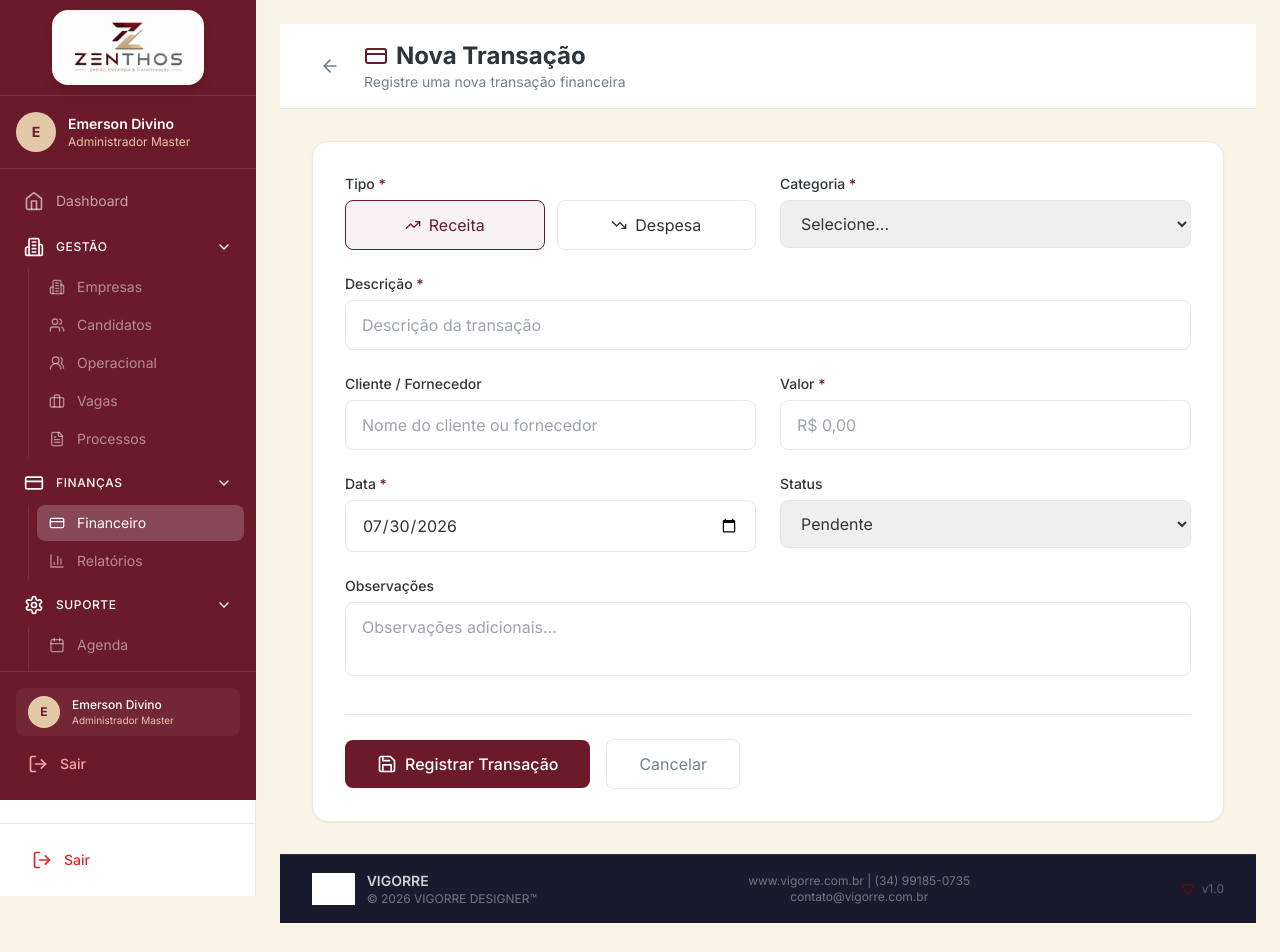
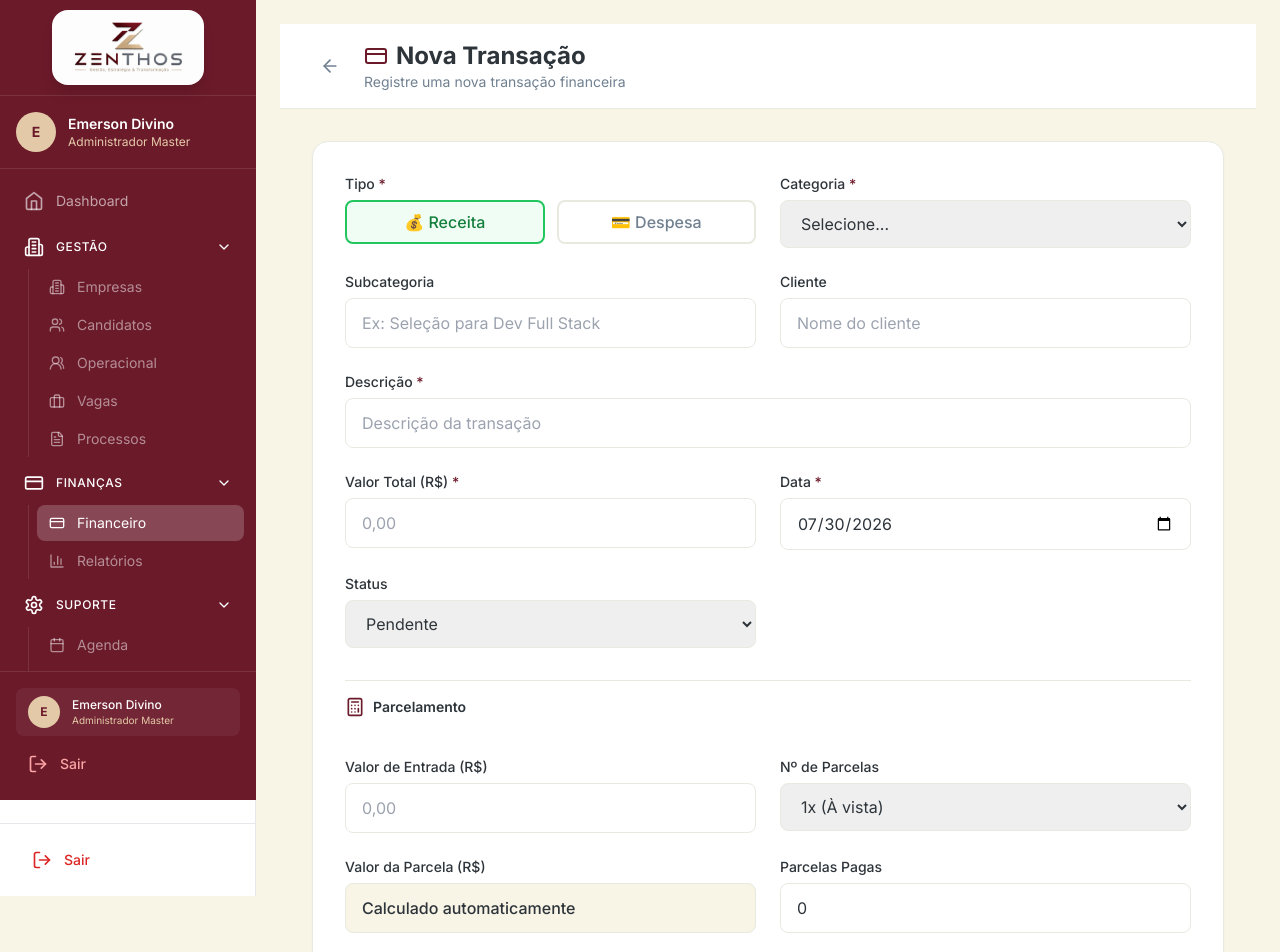
Before and after one commit to trivoroficial/consult_recruit, a Next.js app: page /admin/financeiro/nova-transacao in a window 1280 px wide. Shown: the top 952 px of the page. Built offline with nearby package versions, Linux system fonts and the light colour scheme; grey boxes are pictures that could not be loaded.

Commit message:
Update page.tsx

```diff
--- a/src/app/(dashboard)/admin/financeiro/nova-transacao/page.tsx
+++ b/src/app/(dashboard)/admin/financeiro/nova-transacao/page.tsx
@@ -1,3 +1,4 @@
+// src/app/(dashboard)/admin/financeiro/nova-transacao/page.tsx
 'use client'
 
 import { useState } from 'react'
@@ -5,9 +6,8 @@ import { useRouter } from 'next/navigation'
 import { SidebarAdmin } from '@/components/dashboard/SidebarAdmin'
 import { DashboardFooter } from '@/components/dashboard/DashboardFooter'
 import {
-  CreditCard, ArrowLeft, Save, CheckCircle,
-  TrendingUp, TrendingDown, Calendar, User, FileText,
-  CircleDollarSign
+  CreditCard, ArrowLeft, Save, CheckCircle, XCircle,
+  Plus, Calendar, DollarSign, Calculator
 } from 'lucide-react'
 import { criarTransacao } from '@/actions/financeiro'
 
@@ -16,17 +16,41 @@ export default function NovaTransacao() {
   const [loading, setLoading] = useState(false)
   const [success, setSuccess] = useState(false)
   const [error, setError] = useState<string | null>(null)
+
   const [form, setForm] = useState({
     tipo: 'receita',
     categoria: '',
+    categoria_detalhada: '',
     descricao: '',
     cliente: '',
     valor: '',
     data: new Date().toISOString().split('T')[0],
     status: 'pendente',
     observacoes: '',
-    categoriaDetalhada: ''
+    // Campos de parcelamento
+    valor_entrada: '',
+    parcelas_total: '1',
+    parcelas_pagas: '0',
+    valor_parcela: '',
+    data_proxima_parcela: '',
+    data_ultima_parcela: ''
   })
+
+  // Calcular valor da parcela automaticamente
+  const calcularParcela = () => {
+    const valorTotal = parseFloat(form.valor) || 0
+    const entrada = parseFloat(form.valor_entrada) || 0
+    const parcelas = parseInt(form.parcelas_total) || 1
+    const restante = valorTotal - entrada
+
+    if (parcelas > 0 && restante > 0) {
+      const valorParcela = restante / parcelas
+      setForm(prev => ({
+        ...prev,
+        valor_parcela: valorParcela.toFixed(2)
+      }))
+    }
+  }
 
   const handleSubmit = async (e: React.FormEvent) => {
     e.preventDefault()
@@ -34,18 +58,43 @@ export default function NovaTransacao() {
     setError(null)
 
     try {
-      const result = await criarTransacao(form)
+      if (!form.descricao.trim()) {
+        setError('A descrição é obrigatória')
+        setLoading(false)
+        return
+      }
+
+      if (!form.valor || parseFloat(form.valor) <= 0) {
+        setError('O valor é obrigatório e deve ser maior que zero')
+        setLoading(false)
+        return
+      }
+
+      const dados = {
+        ...form,
+        valor: parseFloat(form.valor),
+        valor_entrada: form.valor_entrada ? parseFloat(form.valor_entrada) : null,
+        valor_parcela: form.valor_parcela ? parseFloat(form.valor_parcela) : null,
+        parcelas_total: parseInt(form.parcelas_total) || 1,
+        parcelas_pagas: parseInt(form.parcelas_pagas) || 0
+      }
+
+      console.log('Enviando dados:', dados)
+
+      const result = await criarTransacao(dados)
+
       if (result.success) {
         setSuccess(true)
         setTimeout(() => {
           router.push('/admin/financeiro')
         }, 2000)
       } else {
-        setError(result.error || 'Erro ao registrar transação')
+        setError(result.error || 'Erro ao criar transação')
         setLoading(false)
       }
-    } catch (err) {
-      setError('Erro ao registrar transação')
+    } catch (err: any) {
+      console.error('Erro:', err)
+      setError(err.message || 'Erro ao criar transação')
       setLoading(false)
     }
   }
@@ -60,10 +109,7 @@ export default function NovaTransacao() {
               <div className="w-20 h-20 bg-green-100 rounded-full flex items-center justify-center mx-auto mb-4">
                 <CheckCircle className="h-10 w-10 text-green-600" />
               </div>
-              <h2 className="text-2xl font-bold text-[#2D343A]">Transação registrada com sucesso!</h2>
-              <p className="text-[#708090] mt-2">
-                A transação {form.descricao} foi registrada.
-              </p>
+              <h2 className="text-2xl font-bold text-[#2D343A]">Transação criada com sucesso!</h2>
               <button
                 onClick={() => router.push('/admin/financeiro')}
                 className="mt-6 px-6 py-2 bg-[#6B1A2A] text-white rounded-lg hover:bg-[#4A0E1A] transition"
@@ -103,62 +149,92 @@ export default function NovaTransacao() {
         <div className="flex-1 p-8">
           <form onSubmit={handleSubmit} className="bg-white rounded-2xl shadow-sm border border-[#E8EAE0] p-8">
             {error && (
-              <div className="bg-red-50 border border-red-200 text-red-700 px-4 py-3 rounded-lg mb-4 text-sm">
+              <div className="bg-red-50 border border-red-200 text-red-700 px-4 py-3 rounded-lg mb-4 text-sm flex items-center gap-2">
+                <XCircle className="h-4 w-4 flex-shrink-0" />
                 {error}
               </div>
             )}
 
             <div className="grid grid-cols-1 md:grid-cols-2 gap-6">
+              {/* Tipo */}
               <div>
                 <label className="block text-sm font-medium text-[#2D343A] mb-1.5">
                   Tipo <span className="text-[#6B1A2A]">*</span>
                 </label>
-                <div className="grid grid-cols-2 gap-3">
+                <div className="flex gap-3">
                   <button
                     type="button"
                     onClick={() => setForm({...form, tipo: 'receita'})}
-                    className={`py-3 px-4 rounded-lg border transition flex items-center justify-center gap-2 ${
+                    className={`flex-1 py-2 rounded-lg border-2 transition font-medium ${
                       form.tipo === 'receita'
-                        ? 'border-[#6B1A2A] bg-[#6B1A2A]/5 text-[#6B1A2A]'
-                        : 'border-[#E8EAE0] hover:bg-[#F8F4E6]'
+                        ? 'border-green-500 bg-green-50 text-green-700'
+                        : 'border-[#E8EAE0] text-[#708090] hover:bg-[#F8F4E6]'
                     }`}
                   >
-                    <TrendingUp className="h-4 w-4" /> Receita
+                    💰 Receita
                   </button>
                   <button
                     type="button"
                     onClick={() => setForm({...form, tipo: 'despesa'})}
-                    className={`py-3 px-4 rounded-lg border transition flex items-center justify-center gap-2 ${
+                    className={`flex-1 py-2 rounded-lg border-2 transition font-medium ${
                       form.tipo === 'despesa'
-                        ? 'border-[#6B1A2A] bg-[#6B1A2A]/5 text-[#6B1A2A]'
-                        : 'border-[#E8EAE0] hover:bg-[#F8F4E6]'
+                        ? 'border-red-500 bg-red-50 text-red-700'
+                        : 'border-[#E8EAE0] text-[#708090] hover:bg-[#F8F4E6]'
                     }`}
                   >
-                    <TrendingDown className="h-4 w-4" /> Despesa
+                    💳 Despesa
                   </button>
                 </div>
               </div>
+
+              {/* Categoria */}
               <div>
                 <label className="block text-sm font-medium text-[#2D343A] mb-1.5">
                   Categoria <span className="text-[#6B1A2A]">*</span>
                 </label>
                 <select
-                  required
                   className="w-full px-4 py-3 border border-[#E8EAE0] rounded-lg focus:outline-none focus:ring-2 focus:ring-[#6B1A2A] transition"
                   value={form.categoria}
                   onChange={(e) => setForm({...form, categoria: e.target.value})}
+                  required
                 >
                   <option value="">Selecione...</option>
-                  <option value="recrutamento">Recrutamento</option>
-                  <option value="consultoria">Consultoria</option>
-                  <option value="treinamento">Treinamento</option>
-                  <option value="marketing">Marketing</option>
-                  <option value="infraestrutura">Infraestrutura</option>
-                  <option value="prestadores">Prestadores</option>
-                  <option value="impostos">Impostos</option>
-                  <option value="outros">Outros</option>
+                  <option value="Consultoria">Consultoria</option>
+                  <option value="Recrutamento">Recrutamento</option>
+                  <option value="Treinamento">Treinamento</option>
+                  <option value="Segurança Alimentar">Segurança Alimentar</option>
+                  <option value="Assinatura">Assinatura</option>
+                  <option value="Outros">Outros</option>
                 </select>
               </div>
+
+              {/* Categoria Detalhada */}
+              <div>
+                <label className="block text-sm font-medium text-[#2D343A] mb-1.5">
+                  Subcategoria
+                </label>
+                <input
+                  type="text"
+                  className="w-full px-4 py-3 border border-[#E8EAE0] rounded-lg focus:outline-none focus:ring-2 focus:ring-[#6B1A2A] transition"
+                  value={form.categoria_detalhada}
+                  onChange={(e) => setForm({...form, categoria_detalhada: e.target.value})}
+                  placeholder="Ex: Seleção para Dev Full Stack"
+                />
+              </div>
+
+              {/* Cliente */}
+              <div>
+                <label className="block text-sm font-medium text-[#2D343A] mb-1.5">Cliente</label>
+                <input
+                  type="text"
+                  className="w-full px-4 py-3 border border-[#E8EAE0] rounded-lg focus:outline-none focus:ring-2 focus:ring-[#6B1A2A] transition"
+                  value={form.cliente}
+                  onChange={(e) => setForm({...form, cliente: e.target.value})}
+                  placeholder="Nome do cliente"
+                />
+              </div>
+
+              {/* Descrição */}
               <div className="md:col-span-2">
                 <label className="block text-sm font-medium text-[#2D343A] mb-1.5">
                   Descrição <span className="text-[#6B1A2A]">*</span>
@@ -172,31 +248,23 @@ export default function NovaTransacao() {
                   placeholder="Descrição da transação"
                 />
               </div>
+
+              {/* Valor e Data */}
               <div>
                 <label className="block text-sm font-medium text-[#2D343A] mb-1.5">
-                  Cliente / Fornecedor
+                  Valor Total (R$) <span className="text-[#6B1A2A]">*</span>
                 </label>
                 <input
-                  type="text"
-                  className="w-full px-4 py-3 border border-[#E8EAE0] rounded-lg focus:outline-none focus:ring-2 focus:ring-[#6B1A2A] transition"
-                  value={form.cliente}
-                  onChange={(e) => setForm({...form, cliente: e.target.value})}
-                  placeholder="Nome do cliente ou fornecedor"
-                />
-              </div>
-              <div>
-                <label className="block text-sm font-medium text-[#2D343A] mb-1.5">
-                  Valor <span className="text-[#6B1A2A]">*</span>
-                </label>
-                <input
-                  type="text"
+                  type="number"
+                  step="0.01"
                   required
                   className="w-full px-4 py-3 border border-[#E8EAE0] rounded-lg focus:outline-none focus:ring-2 focus:ring-[#6B1A2A] transition"
                   value={form.valor}
                   onChange={(e) => setForm({...form, valor: e.target.value})}
-                  placeholder="R$ 0,00"
+                  placeholder="0,00"
                 />
               </div>
+
               <div>
                 <label className="block text-sm font-medium text-[#2D343A] mb-1.5">
                   Data <span className="text-[#6B1A2A]">*</span>
@@ -209,10 +277,10 @@ export default function NovaTransacao() {
                   onChange={(e) => setForm({...form, data: e.target.value})}
                 />
               </div>
+
+              {/* Status */}
               <div>
-                <label className="block text-sm font-medium text-[#2D343A] mb-1.5">
-                  Status
-                </label>
+                <label className="block text-sm font-medium text-[#2D343A] mb-1.5">Status</label>
                 <select
                   className="w-full px-4 py-3 border border-[#E8EAE0] rounded-lg focus:outline-none focus:ring-2 focus:ring-[#6B1A2A] transition"
                   value={form.status}
@@ -220,16 +288,127 @@ export default function NovaTransacao() {
                 >
                   <option value="pendente">Pendente</option>
                   <option value="pago">Pago</option>
-                  <option value="atrasado">Atrasado</option>
                   <option value="cancelado">Cancelado</option>
                 </select>
               </div>
+
+              {/* ============================================ */}
+              {/* SEÇÃO DE PARCELAMENTO */}
+              {/* ============================================ */}
               <div className="md:col-span-2">
+                <div className="border-t border-[#E8EAE0] pt-4 mt-2">
+                  <h3 className="text-sm font-semibold text-[#2D343A] flex items-center gap-2 mb-4">
+                    <Calculator className="h-5 w-5 text-[#6B1A2A]" />
+                    Parcelamento
+                  </h3>
+                </div>
+              </div>
+
+              {/* Valor de Entrada */}
+              <div>
                 <label className="block text-sm font-medium text-[#2D343A] mb-1.5">
-                  Observações
+                  Valor de Entrada (R$)
                 </label>
+                <input
+                  type="number"
+                  step="0.01"
+                  className="w-full px-4 py-3 border border-[#E8EAE0] rounded-lg focus:outline-none focus:ring-2 focus:ring-[#6B1A2A] transition"
+                  value={form.valor_entrada}
+                  onChange={(e) => {
+                    setForm({...form, valor_entrada: e.target.value})
+                  }}
+                  onBlur={calcularParcela}
+                  placeholder="0,00"
+                />
+              </div>
+
+              {/* Número de Parcelas */}
+              <div>
+                <label className="block text-sm font-medium text-[#2D343A] mb-1.5">
+                  Nº de Parcelas
+                </label>
+                <select
+                  className="w-full px-4 py-3 border border-[#E8EAE0] rounded-lg focus:outline-none focus:ring-2 focus:ring-[#6B1A2A] transition"
+                  value={form.parcelas_total}
+                  onChange={(e) => {
+                    setForm({...form, parcelas_total: e.target.value})
+                    setTimeout(calcularParcela, 100)
+                  }}
+                >
+                  <option value="1">1x (À vista)</option>
+                  <option value="2">2x</option>
+                  <option value="3">3x</option>
+                  <option value="4">4x</option>
+                  <option value="5">5x</option>
+                  <option value="6">6x</option>
+                  <option value="7">7x</option>
+                  <option value="8">8x</option>
+                  <option value="9">9x</option>
+                  <option value="10">10x</option>
+                  <option value="11">11x</option>
+                  <option value="12">12x</option>
+                </select>
+              </div>
+
+              {/* Valor da Parcela (calculado) */}
+              <div>
+                <label className="block text-sm font-medium text-[#2D343A] mb-1.5">
+                  Valor da Parcela (R$)
+                </label>
+                <input
+                  type="text"
+                  className="w-full px-4 py-3 border border-[#E8EAE0] rounded-lg bg-[#F8F4E6] text-[#2D343A] font-medium"
+                  value={form.valor_parcela || 'Calculado automaticamente'}
+                  readOnly
+                />
+              </div>
+
+              {/* Parcelas Pagas */}
+              <div>
+                <label className="block text-sm font-medium text-[#2D343A] mb-1.5">
+                  Parcelas Pagas
+                </label>
+                <input
+                  type="number"
+                  className="w-full px-4 py-3 border border-[#E8EAE0] rounded-lg focus:outline-none focus:ring-2 focus:ring-[#6B1A2A] transition"
+                  value={form.parcelas_pagas}
+                  onChange={(e) => setForm({...form, parcelas_pagas: e.target.value})}
+                  placeholder="0"
+                  min="0"
+                />
+              </div>
+
+              {/* Data Próxima Parcela */}
+              <div>
+                <label className="block text-sm font-medium text-[#2D343A] mb-1.5">
+                  Data Próxima Parcela
+                </label>
+                <input
+                  type="date"
+                  className="w-full px-4 py-3 border border-[#E8EAE0] rounded-lg focus:outline-none focus:ring-2 focus:ring-[#6B1A2A] transition"
+                  value={form.data_proxima_parcela}
+                  onChange={(e) => setForm({...form, data_proxima_parcela: e.target.value})}
+                />
+              </div>
+
+              {/* Data Última Parcela */}
+              <div>
+                <label className="block text-sm font-medium text-[#2D343A] mb-1.5">
+                  Data Última Parcela
+                </label>
+                <input
+                  type="date"
+                  className="w-full px-4 py-3 border border-[#E8EAE0] rounded-lg focus:outline-none focus:ring-2 focus:ring-[#6B1A2A] transition"
+                  value={form.data_ultima_parcela}
+                  onChange={(e) => setForm({...form, data_ultima_parcela: e.target.value})}
+                />
+              </div>
+
+              {/* Observações */}
+              <div className="md:col-span-2">
+                <label className="block text-sm font-medium text-[#2D343A] mb-1.5">Observações</label>
                 <textarea
-                  rows={2}
+                  rows={3}
                   className="w-full px-4 py-3 border border-[#E8EAE0] rounded-lg focus:outline-none focus:ring-2 focus:ring-[#6B1A2A] transition resize-none"
                   value={form.observacoes}
                   onChange={(e) => setForm({...form, observacoes: e.target.value})}
@@ -244,8 +423,17 @@ export default function NovaTransacao() {
                 disabled={loading}
                 className="px-8 py-3 bg-[#6B1A2A] text-white rounded-lg hover:bg-[#4A0E1A] transition font-medium flex items-center gap-2 disabled:opacity-50"
               >
-                <Save className="h-5 w-5" />
-                {loading ? 'Registrando...' : 'Registrar Transação'}
+                {loading ? (
+                  <>
+                    <span className="animate-spin h-4 w-4 border-2 border-white border-t-transparent rounded-full" />
+                    Criando...
+                  </>
+                ) : (
+                  <>
+                    <Save className="h-5 w-5" />
+                    Criar Transação
+                  </>
+                )}
               </button>
               <button
                 type="button"
```
